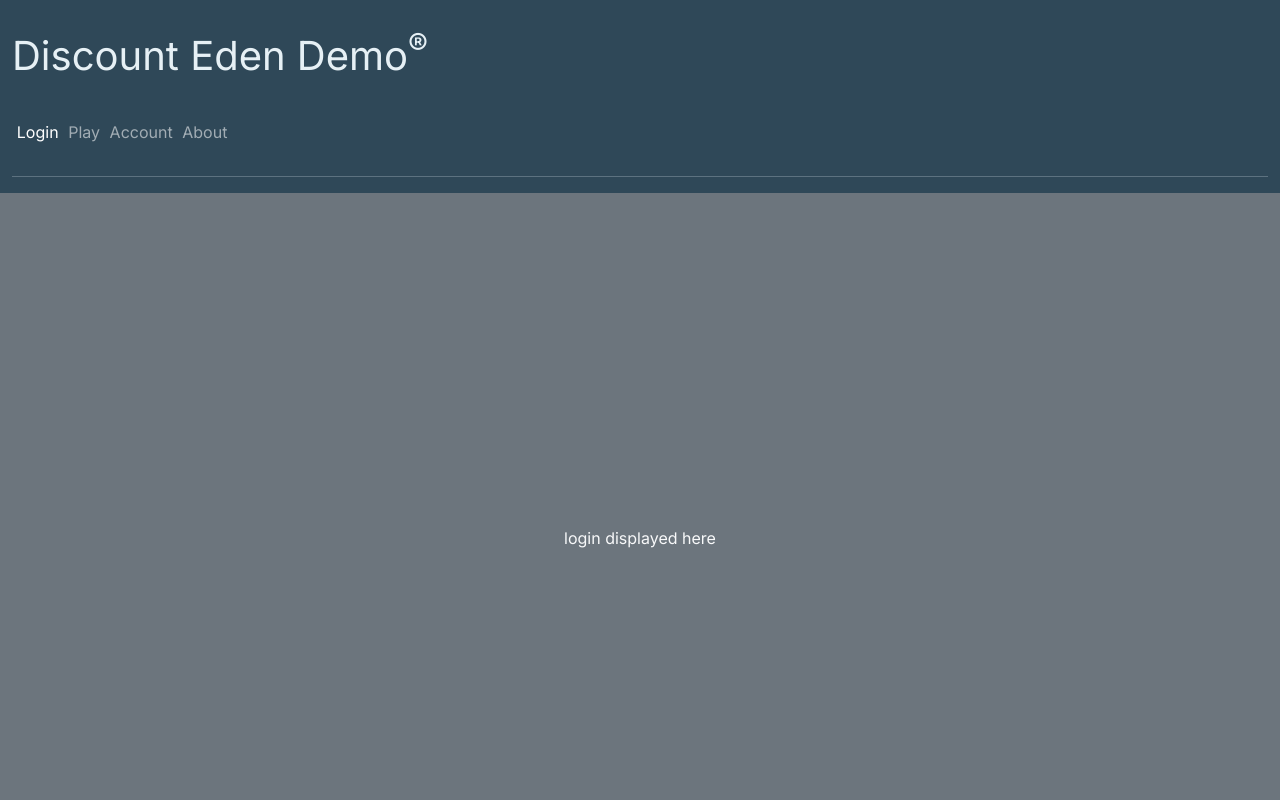
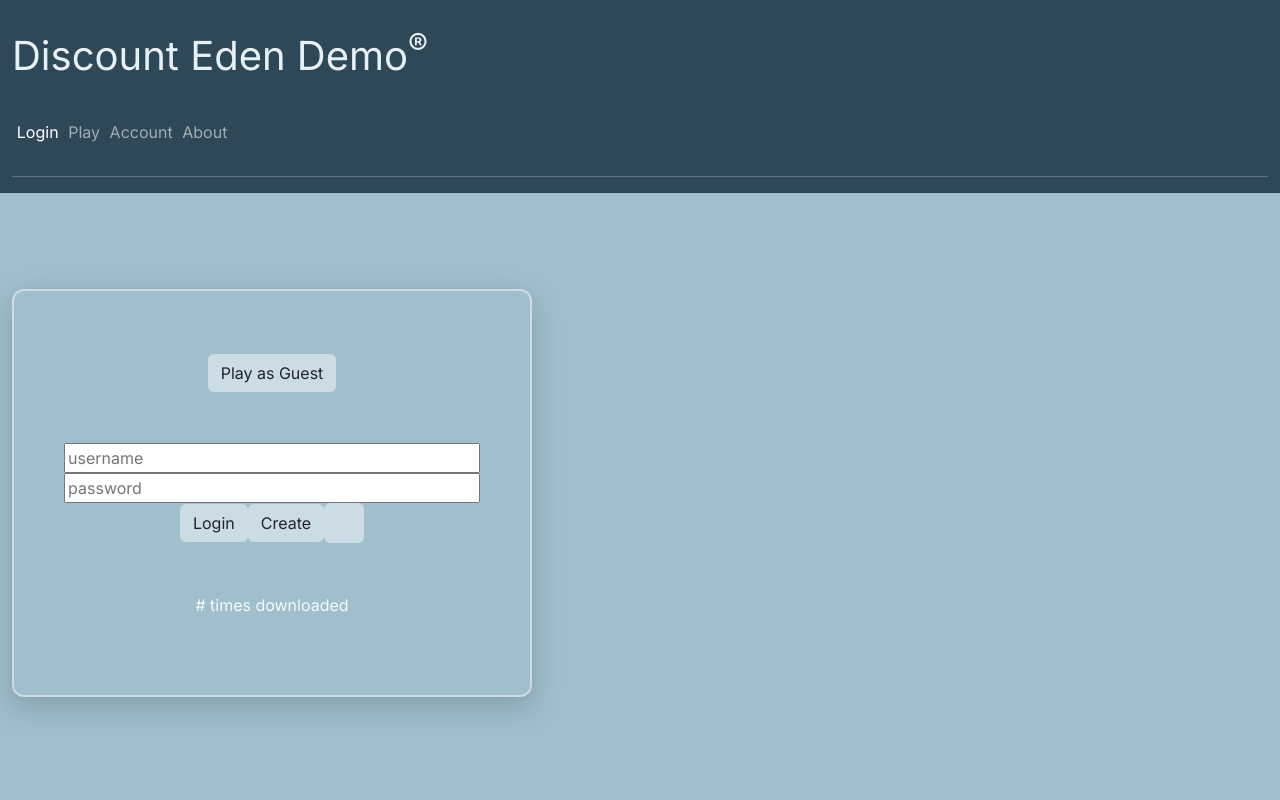
Before and after one commit to CrispyJrIII/startup, a React (Vite) app: page / in a window 1280 px wide. Shown: the top 800 px of the page. Built offline with nearby package versions, Linux system fonts and the light colour scheme.

Commit message:
All html moved to jsx and css imported. Still need to fix some residual formatting issues.

```diff
--- a/src/about/about.jsx
+++ b/src/about/about.jsx
@@ -1,9 +1,18 @@
 import React from 'react';
+import './about.css';
 
 export function About() {
   return (
     <main className="container-fluid bg-secondary text-center">
-      <div>login displayed here</div>
+            <div className="about">
+                <div id="picture-box">
+                    <img src="/DiscountEdenPic.jpg" alt="Pretty Planet" className="planet-image"/>
+                </div>
+                <div>
+                    <p>The Discount Eden idea is basically for this giant voxel based planetary terraforming game.</p>
+                    <p>This website is a framework for holding a yet to be developed webgl demo of the building system I'm trying to design to make ludicrously scaled infrastructure reletively easy to build.</p>
+                </div>
+            </div>
     </main>
   );
 }
--- a/src/account/account.jsx
+++ b/src/account/account.jsx
@@ -1,9 +1,35 @@
 import React from 'react';
+import './account.css';
 
 export function Account() {
   return (
     <main className="container-fluid bg-secondary text-center">
-      <div>login displayed here</div>
+            <div className="save-games">
+                <table className="save-table">
+                    <thead>
+                        <tr>
+                            <th>Saved Games</th>
+                        </tr>
+                    </thead>
+                    <tbody>
+                        <tr>
+                            <td>Save 1</td>
+                        </tr>
+                        <tr>
+                            <td>Save 2</td>
+                        </tr>
+                        <tr>
+                            <td>Save 3</td>
+                        </tr>
+                    </tbody>
+                </table>
+            </div>
+            <div className="account-buttons">
+                <a href="play.html" class="btn">New Game</a>
+                <button className="btn">
+                    Download Game
+                </button>
+            </div>
     </main>
   );
 }
--- a/src/login/login.jsx
+++ b/src/login/login.jsx
@@ -2,8 +2,31 @@ import React from 'react';
 
 export function Login() {
   return (
-    <main className="container-fluid bg-secondary text-center">
-      <div>login displayed here</div>
-    </main>
+    <main className="container-fluid text-center">
+            <div className="central-panel">
+                <div className="panel-section-guest">
+                    <a href="play.html" class="btn">Play as Guest</a>
+                </div>
+                <div className="panel-section-login">
+                    <form method="get" action="account.html">
+                        <div>
+                            <input type="text" placeholder="username" />
+                        </div>
+                        <div>
+                            <input type="password" placeholder="password" />
+                        </div>
+                            <button type="submit" className="btn">Login</button>
+                            <button type="submit" className="btn">Create</button>
+                            <button type="submit" className="btn icon-btn" aria-label="Download">
+                                <i className="bi bi-download"></i>
+                            </button>
+                    </form>
+                </div>
+                <div className="panel-section-stats">
+                    <p># times downloaded</p>
+                </div>
+            </div>
+
+        </main>
   );
 }
--- a/src/play/play.jsx
+++ b/src/play/play.jsx
@@ -1,9 +1,19 @@
 import React from 'react';
+import './play.css';
 
 export function Play() {
   return (
-    <main className="container-fluid bg-secondary text-center">
-      <div>login displayed here</div>
-    </main>
+        <main className="container-fluid bg-secondary text-center">
+            <div className="play-main">
+                <div className="game-space">
+                    <p>Placeholder Game Space. Will be represented by a 3rd party API image</p>
+                </div>
+                <div className="play-buttons">
+                    <a href="account.html" className="btn">Account</a>
+                    <a href="account.html" className="btn">Download</a>
+                    <button className="btn">Save Game</button>
+                </div>
+            </div>
+        </main>
   );
 }
```
Also changed, not shown: src/about/about.css (renamed from discount_eden-html/discount_eden_css/about.css), src/account/account.css (renamed from discount_eden-html/discount_eden_css/account.css), src/play/play.css (renamed from discount_eden-html/discount_eden_css/play.css).
